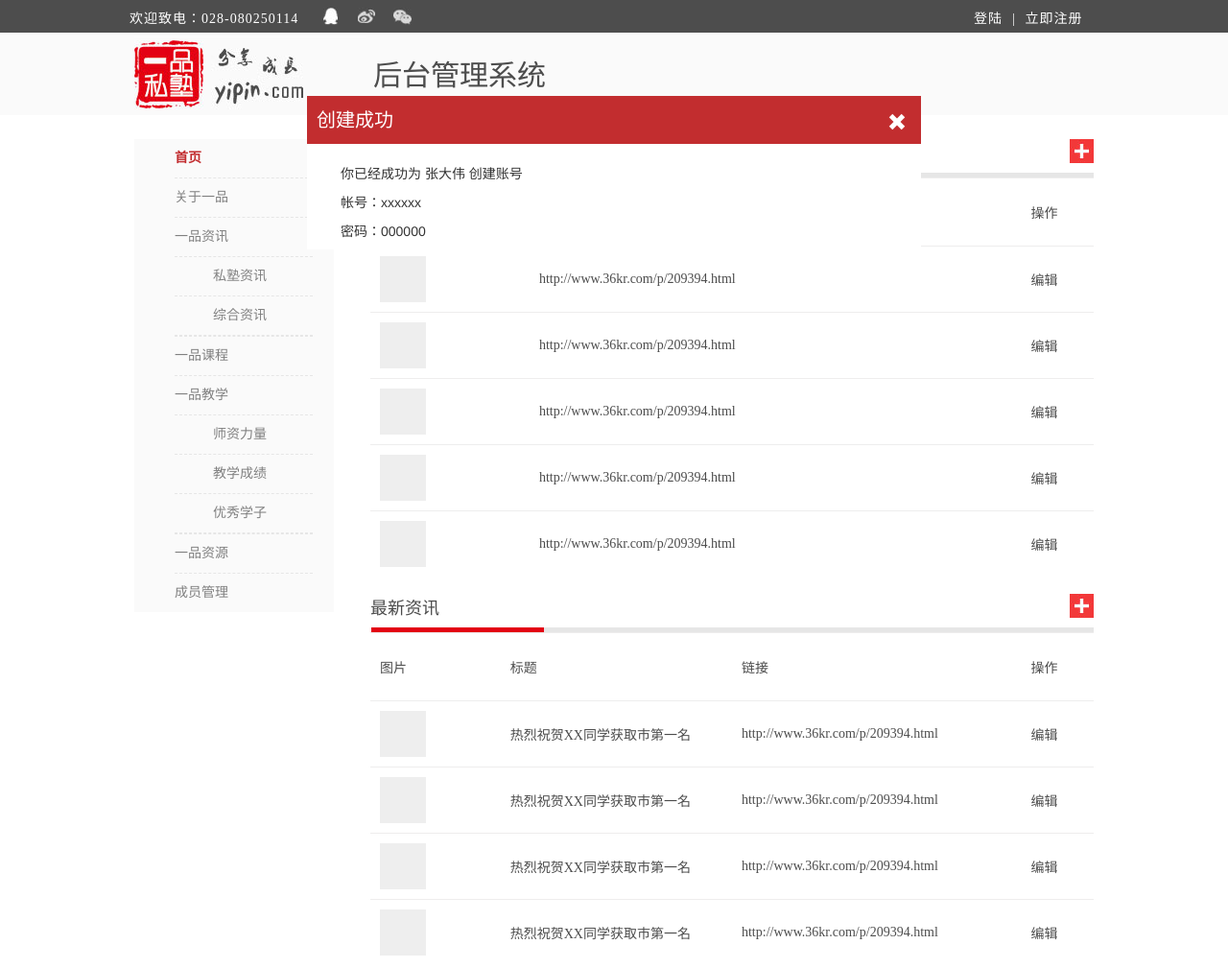
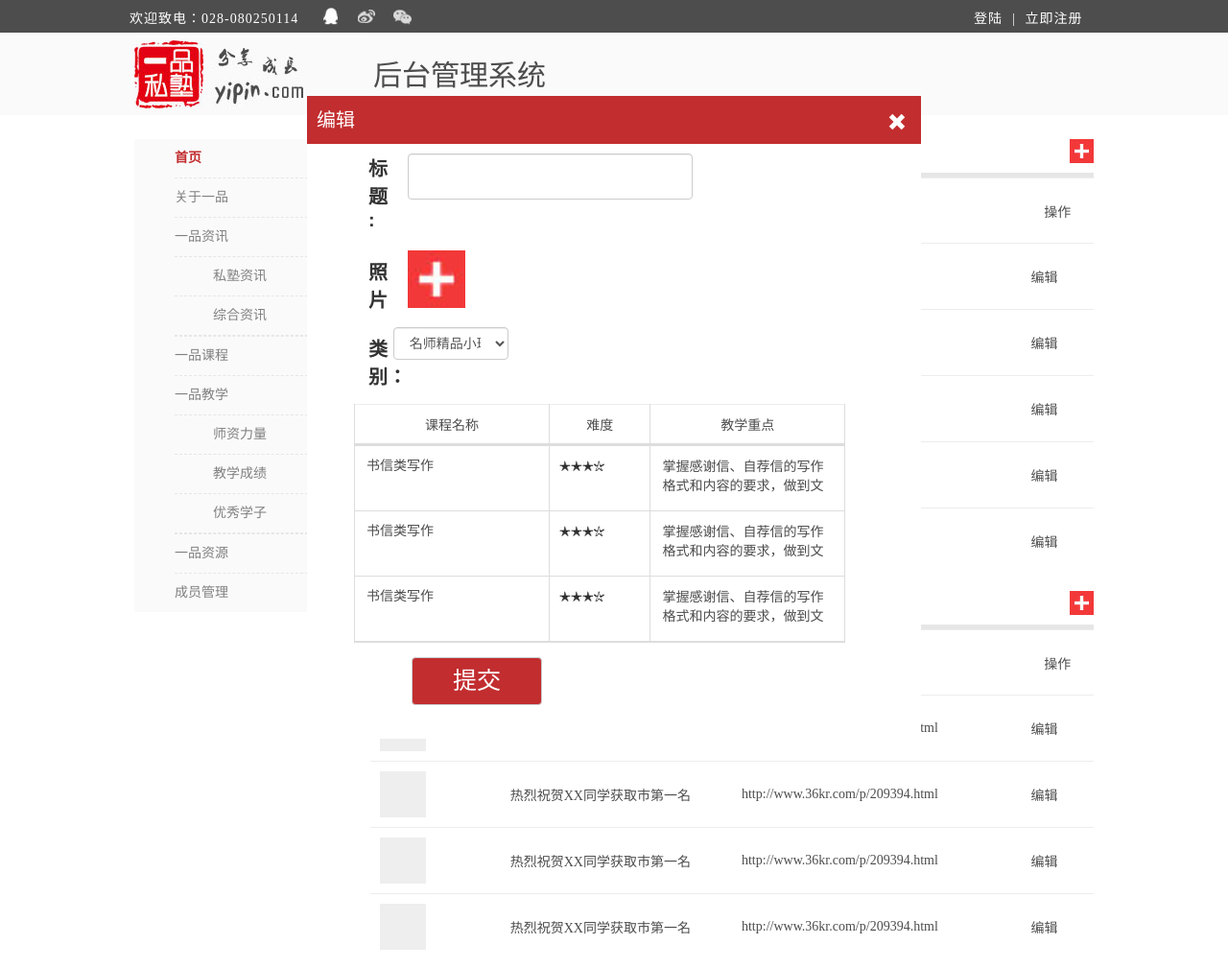
Before and after one commit to winterJIE/school, a website: page html/back_end_MS.html in a window 1280 px wide. Shown: the top 1009 px of the page at 96% size. Drawn offline with Linux system fonts and the light colour scheme.

Commit message:
table in back_end page and footer background

```diff
--- a/css/css/back_end_MS.css
+++ b/css/css/back_end_MS.css
@@ -404,3 +404,15 @@
 .create_success_window{
     background-color: #fff;
 }
+
+.input_hide{
+    border: 0;
+}
+.yipin_course_source textarea{
+    width: 100%;
+}
+.yipin_course_source thead tr,th{
+    text-align: center !important;
+    padding: 0;
+    height: 20px !important ;
+}
--- a/css/detail.css
+++ b/css/detail.css
@@ -219,6 +219,6 @@
     margin: 0;
     padding: 0;
     width: 100%;
-    height: 174px;
-    background-color: #4b0000;
+    height: 178px;
+    background:url('../img/below.png');
 }
--- a/css/education.css
+++ b/css/education.css
@@ -152,6 +152,6 @@
 }
 .footer {
   width: 100%;
-  height: 195px;
-  background-color: #4b0000;
+  height: 178px;
+  background:url('../img/below.png');
 }
--- a/css/usercenter.css
+++ b/css/usercenter.css
@@ -116,7 +116,7 @@
   right: 0;
 }
 .footer {
-  width: 100%;
-  height: 195px;
-  background-color: #4b0000;
+    width: 100%;
+    height: 178px;
+    background:url('../img/below.png');
 }
--- a/html/back_end_MS.html
+++ b/html/back_end_MS.html
@@ -1675,7 +1675,7 @@
 </div>
 
 <!-- yipin course add -->
-<div class="yidialog yipin_login yipin_course_source hide">
+<div class="yidialog yipin_login yipin_course_source">
     <div class="dialog">
         <p>
             <span class="yi_pin_text">编辑</span>
@@ -1723,19 +1723,19 @@
                     </thead>
                     <tbody>
                     <tr>
-                        <td>书信类写作</td>
+                        <td><input class="input_hide" type="text" value="书信类写作"/></td>
                         <td><img src="../img/detail/star_black.jpg"/><img src="../img/detail/star_black.jpg"/><img src="../img/detail/star_black.jpg"/><img src="../img/detail/star_white.jpg"/> </td>
-                        <td>掌握感谢信、自荐信的写作格式和内容的要求，做到文字有层次，有重点。</td>
+                        <td><textarea cols="3" class="input_hide">掌握感谢信、自荐信的写作格式和内容的要求，做到文字有层次，有重点.</textarea></td>
                     </tr>
                     <tr>
-                        <td>书信类写作</td>
+                        <td><input class="input_hide" type="text" value="书信类写作"/></td>
                         <td><img src="../img/detail/star_black.jpg"/><img src="../img/detail/star_black.jpg"/><img src="../img/detail/star_black.jpg"/><img src="../img/detail/star_white.jpg"/> </td>
-                        <td>掌握感谢信、自荐信的写作格式和内容的要求，做到文字有层次，有重点。</td>
+                        <td><textarea cols="3" class="input_hide">掌握感谢信、自荐信的写作格式和内容的要求，做到文字有层次，有重点.</textarea></td>
                     </tr>
                     <tr>
-                        <td>书信类写作</td>
+                        <td><input class="input_hide" type="text" value="书信类写作"/></td>
                         <td><img src="../img/detail/star_black.jpg"/><img src="../img/detail/star_black.jpg"/><img src="../img/detail/star_black.jpg"/><img src="../img/detail/star_white.jpg"/> </td>
-                        <td>掌握感谢信、自荐信的写作格式和内容的要求，做到文字有层次，有重点。</td>
+                        <td><textarea cols="3" class="input_hide">掌握感谢信、自荐信的写作格式和内容的要求，做到文字有层次，有重点.</textarea></td>
                     </tr>
                     </tbody>
                 </table>
@@ -1804,7 +1804,7 @@
 
 
 <!-- create successfully -->
-<div class="yidialog yipin_login create_success_window">
+<div class="yidialog yipin_login create_success_window hide">
     <div class="dialog">
         <p>
             <span class="yi_pin_text">创建成功</span>
--- a/js/back_end.js
+++ b/js/back_end.js
@@ -105,8 +105,9 @@ $(function () {
 
 
     <!-- 'create successfully' -->
-    $('member_save').on('click',function(){
-
+    $('.member_save').click(function(){
+        $('.yipin_chengyuanguanli').addClass('hide');
+        $('.create_success_window').removeClass('hide');
     });
 
 
```
Also changed, not shown: css/css/course.css (+1 -1 lines), img/below.png (added).
